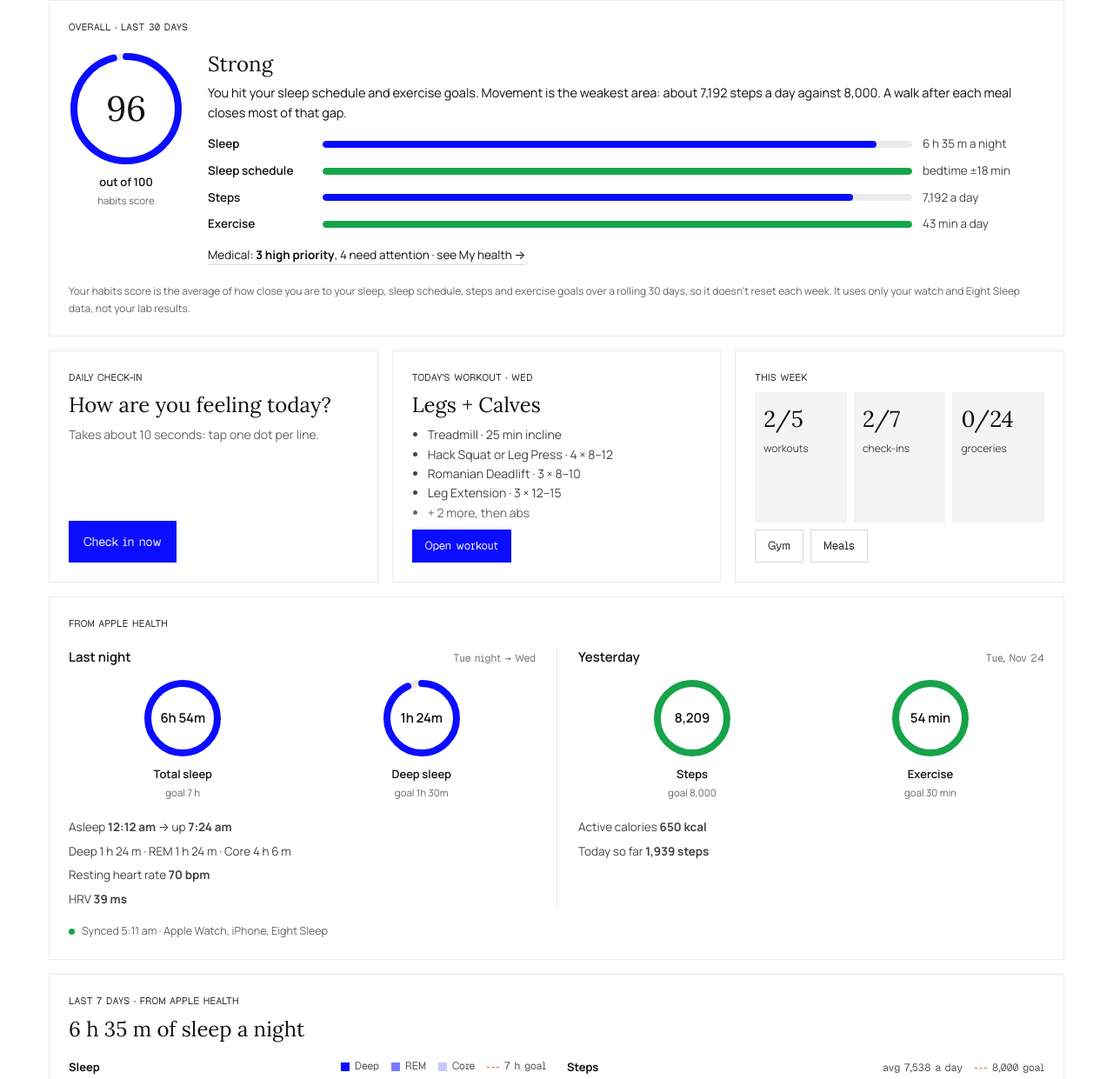
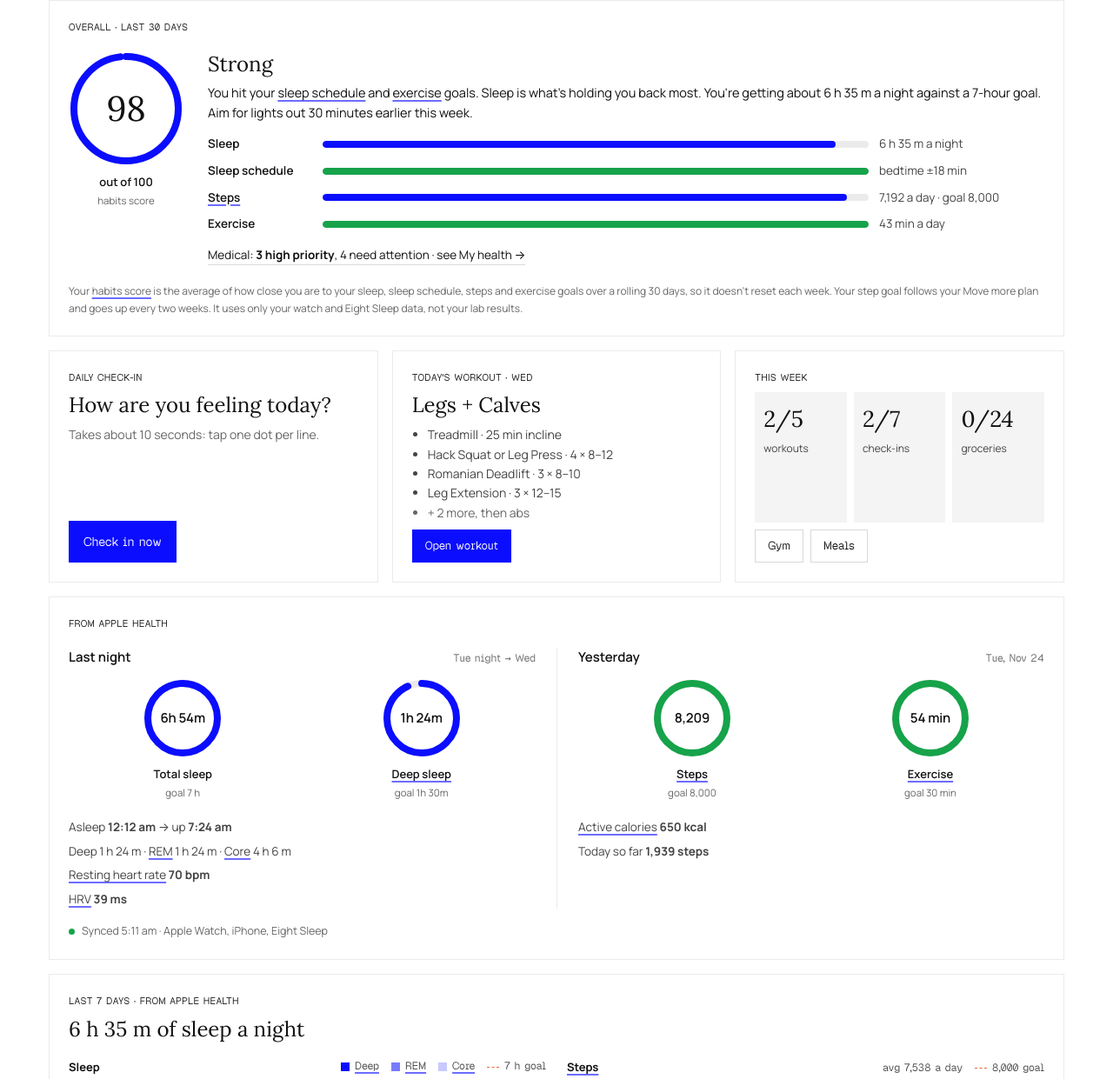
Before and after one commit to Dangurra/health-dashboard-demo, a website: page index.html in a window 1280 px wide. Shown: the part 229-1470 px from the top of the page at 87% size. Drawn offline with Linux system fonts and the light colour scheme.

Commit message:
Step goal follows the Move more plan; hover explanations for the new cards
- Step goal ramps with the plan (starts low, +1 step every two weeks)
  instead of a flat number; the habits score scores each day against
  that day's goal
- New glossary entries (also in the glossary index): habits score, sleep
  schedule, REM, core sleep, daily steps, exercise minutes, active calories,
  breathing rate
- Overall, Apple Health, Last 7 days and Data sources cards now get the same
  hover/tap explanations as the rest of the app

Co-Authored-By: Claude Opus 5.5 <noreply@anthropic.com>

```diff
--- a/index.html
+++ b/index.html
@@ -732,7 +732,7 @@ nav.tabs a:not([aria-current=page]):hover,.subtabs button:not([aria-selected=tru
 .eval-body{flex:1;min-width:0}
 @media (max-width:640px){.eval{flex-direction:column;align-items:center;gap:14px}.eval-body{width:100%}}
 .eval-rows{display:grid;gap:9px}
-.eval-row{display:grid;grid-template-columns:120px 1fr 140px;gap:12px;align-items:center;font-size:13.5px}
+.eval-row{display:grid;grid-template-columns:120px 1fr 190px;gap:12px;align-items:center;font-size:13.5px}
 @media (max-width:640px){.eval-row{grid-template-columns:1fr auto;gap:5px 12px}.eval-row .bar{grid-column:1/-1;grid-row:2}.eval-row .v{text-align:right;font-size:12.5px}.eval-score .ring small{display:none}}
 .eval-row .n{font-weight:600}
 .eval-row .v{color:var(--ink-2)}
@@ -1262,7 +1262,7 @@ function renderSyncCard(){
     [n&&n.deep!=null?n.deep/1.5:0, n&&n.deep!=null?hm(n.deep):'—', 'Deep sleep', 'goal 1h 30m'],
   ];
   const dayRings=[
-    [ys.steps!=null?ys.steps/STEP_GOAL:0, ys.steps!=null?Math.round(ys.steps).toLocaleString():'—', 'Steps', `goal ${STEP_GOAL.toLocaleString()}`],
+    [ys.steps!=null?ys.steps/stepGoal(yest):0, ys.steps!=null?Math.round(ys.steps).toLocaleString():'—', 'Steps', `goal ${stepGoal(yest).toLocaleString()}`],
     [ys.exercise!=null?ys.exercise/30:0, ys.exercise!=null?`${Math.round(ys.exercise)} min`:'—', 'Exercise', 'goal 30 min'],
   ];
   const nightInfo=[
@@ -1291,13 +1291,20 @@ function renderSyncCard(){
     </div>
     <p class="sync-line ${age&&age.stale?'stale':''}"><i></i>${age?(age.stale?`Last sync ${age.when}. Your phone sends new data whenever it's unlocked.`:`Synced ${age.when}`):'Not synced yet'}${src.length?` · ${esc(src.join(', '))}`:''}</p>`;
 }
-const STEP_GOAL = 8000;
+// Follows the 'Move more' plan: 7,000 to start, +500 every two weeks, up to 10,000
+const STEP_PLAN = {base:7000, step:500, every:14, cap:10000};
+function stepGoal(d){
+  let st; try{ st=wtGoal.startDate; }catch(e){}
+  if(!st) return STEP_PLAN.cap;
+  const n=Math.floor((new Date((d||dayISO(Date.now()))+'T12:00:00')-new Date(st+'T12:00:00'))/864e5);
+  return Math.min(STEP_PLAN.cap, STEP_PLAN.base+Math.max(0,Math.floor(n/STEP_PLAN.every))*STEP_PLAN.step);
+}
 const hm = h => { const m=Math.round(h*60); return `${Math.floor(m/60)}h ${String(m%60).padStart(2,'0')}m`; };
 function ring(p, val, label, goal, size){
   size=size||92; const r=size/2-6, c=2*Math.PI*r, f=Math.max(0,Math.min(1,p||0));
   const cls = !p ? 'none' : f>=1 ? 'full' : f>=0.7 ? 'near' : 'low';
-  return `<div class="ring ${cls}" role="img" aria-label="${esc(label)}: ${esc(val)}, ${Math.round((p||0)*100)}% of ${esc(goal)}">
-    <svg viewBox="0 0 ${size} ${size}" width="${size}" height="${size}" aria-hidden="true"><circle class="trk" cx="${size/2}" cy="${size/2}" r="${r}"/><circle class="arc" cx="${size/2}" cy="${size/2}" r="${r}" stroke-dasharray="${(c*f).toFixed(1)} ${c.toFixed(1)}" transform="rotate(-90 ${size/2} ${size/2})"/></svg>
+  return `<div class="ring ${cls}">
+    <svg viewBox="0 0 ${size} ${size}" width="${size}" height="${size}" role="img" aria-label="${esc(label)}: ${esc(val)}, ${Math.round((p||0)*100)}% of ${esc(goal)}"><circle class="trk" cx="${size/2}" cy="${size/2}" r="${r}"/><circle class="arc" cx="${size/2}" cy="${size/2}" r="${r}" stroke-dasharray="${(c*f).toFixed(1)} ${c.toFixed(1)}" transform="rotate(-90 ${size/2} ${size/2})"/></svg>
     <b>${esc(val)}</b><span>${esc(label)}</span><small>${esc(goal)}</small></div>`;
 }
 function renderEval(){
@@ -1313,7 +1320,7 @@ function renderEval(){
   const areas=[
     sl.length>=3 && {k:'Sleep', p:clamp(mean(sl)/7), v:`${hrsMin(mean(sl))} a night`, fix:`Sleep is what's holding you back most. You're getting about ${hrsMin(mean(sl))} a night against a 7-hour goal. Aim for lights out 30 minutes earlier this week.`},
     spread!=null && {k:'Sleep schedule', p:clamp(1-(spread-0.5)/1.5), v:`bedtime ±${spread<1?Math.round(spread*60)+' min':spread.toFixed(1)+' h'}`, fix:`Your sleep schedule is the weakest area. Your bedtime typically swings by about ${hm(spread).replace(/^0h /,'')} from night to night. Pick one bedtime and keep it, even on weekends.`},
-    st.length>=3 && {k:'Steps', p:clamp(mean(st)/STEP_GOAL), v:`${Math.round(mean(st)).toLocaleString()} a day`, fix:`Movement is the weakest area: about ${Math.round(mean(st)).toLocaleString()} steps a day against ${STEP_GOAL.toLocaleString()}. A walk after each meal closes most of that gap.`},
+    st.length>=3 && {k:'Steps', p:clamp(mean(full.filter(d=>D[d].steps!=null).map(d=>D[d].steps/stepGoal(d)))), v:`${Math.round(mean(st)).toLocaleString()} a day · goal ${stepGoal().toLocaleString()}`, fix:`Movement is the weakest area: about ${Math.round(mean(st)).toLocaleString()} steps a day against your current goal of ${stepGoal().toLocaleString()}. A walk after each meal closes most of that gap.`},
     ex.length>=3 && {k:'Exercise', p:clamp(mean(ex)/30), v:`${Math.round(mean(ex))} min a day`, fix:`Exercise is the weakest area at ${Math.round(mean(ex))} minutes a day. Getting to all 5 gym days gets you past 30.`},
   ].filter(Boolean);
   const score=Math.round(mean(areas.map(a=>a.p))*100);
@@ -1332,7 +1339,7 @@ function renderEval(){
         ${iss.length?`<a class="eval-med" href="#health">Medical: ${hi?`<b>${hi} high priority</b>`:''}${hi&&mid?', ':''}${mid?`${mid} need${mid===1?'s':''} attention`:''}${!hi&&!mid?'nothing urgent':''} · see My health →</a>`:''}
       </div>
     </div>
-    <p class="muted" style="font-size:12px;margin:12px 0 0">Your habits score is the average of how close you are to your sleep, sleep schedule, steps and exercise goals over a rolling 30 days, so it doesn't reset each week. It uses only your watch and Eight Sleep data, not your lab results.</p>`;
+    <p class="muted" style="font-size:12px;margin:12px 0 0">Your habits score is the average of how close you are to your sleep, sleep schedule, steps and exercise goals over a rolling 30 days, so it doesn't reset each week. Your step goal follows your Move more plan and goes up every two weeks. It uses only your watch and Eight Sleep data, not your lab results.</p>`;
 }
 const wkDays = () => [...Array(7)].map((_,i)=>dayISO(Date.now()-(6-i)*864e5));
 const dowOf = d => new Date(d+'T12:00:00').toLocaleDateString('en-US',{weekday:'short'});
@@ -1354,7 +1361,7 @@ function renderWeekCard(){
     const segs=n.sleep==null?[]:hasStages?[['s-core',+n.core||0],['s-rem',+n.rem||0],['s-deep',+n.deep||0]]:[['s-core',+n.sleep]];
     return {x:dowOf(d), label:n.sleep!=null?(+n.sleep).toFixed(1):null, segs, title:n.sleep!=null?`${fmtD(d)}: ${hrsMin(n.sleep)} asleep`:`${fmtD(d)}: no sleep data`}; });
   const stepDays=days.filter(d=>D[d]&&D[d].steps!=null), full=stepDays.filter(d=>d!==today), avgSteps=mean(full.map(d=>+D[d].steps));
-  const maxSt=Math.max(STEP_GOAL*1.15,...stepDays.map(d=>+D[d].steps*1.12));
+  const SG=stepGoal(), maxSt=Math.max(SG*1.15,...stepDays.map(d=>+D[d].steps*1.12));
   const stepCols=days.map(d=>{ const v=D[d]&&D[d].steps; return {x:d===today?'Today':dowOf(d), label:v!=null?(v>=1000?(v/1000).toFixed(1)+'k':String(Math.round(v))):null, segs:v!=null?[[d===today?'s-steps part':'s-steps',+v]]:[], title:v!=null?`${fmtD(d)}: ${Math.round(v).toLocaleString()} steps${d===today?' so far':''}`:''}; });
   const beds=nights.map(d=>D[d].bed).filter(v=>v!=null).map(Number), ex=full.map(d=>D[d].exercise).filter(v=>v!=null).map(Number),
         act=full.map(d=>D[d].active).filter(v=>v!=null).map(Number), resp=days.map(d=>D[d]&&D[d].resp).filter(v=>v!=null).map(Number);
@@ -1363,7 +1370,7 @@ function renderWeekCard(){
   const tips=[];
   if(beds.length>=4 && Math.max(...beds)-Math.min(...beds)>=2) tips.push(`Your bedtime moved around by ${Math.round(Math.max(...beds)-Math.min(...beds))} hours this week (${clockOf(Math.min(...beds))} to ${clockOf(Math.max(...beds))}). Going to bed at the same time each night is one of the easiest ways to get more deep sleep.`);
   if(nights.length>=4 && short>=nights.length-1) tips.push(`${short} of ${nights.length} nights were under 7 hours. Short sleep raises blood pressure, triglycerides and appetite, so it works against your other goals.`);
-  if(avgSteps!=null && avgSteps<STEP_GOAL) tips.push(`You're averaging ${Math.round(avgSteps).toLocaleString()} steps, about ${Math.round((STEP_GOAL-avgSteps)/100)*100} short of ${STEP_GOAL.toLocaleString()}. A 15-minute walk after dinner adds roughly 1,800 steps.`);
+  if(avgSteps!=null && avgSteps<SG) tips.push(`You're averaging ${Math.round(avgSteps).toLocaleString()} steps, about ${Math.round((SG-avgSteps)/100)*100} short of your current goal of ${SG.toLocaleString()}. A 15-minute walk after dinner adds roughly 1,800 steps.`);
   const stats=[
     [beds.length?clockOf(mean(beds)):'—','average bedtime'],
     [ex.length?`${Math.round(mean(ex))} min`:'—','exercise a day'],
@@ -1374,7 +1381,7 @@ function renderWeekCard(){
     <div class="big">${avgSleep!=null?`${hrsMin(avgSleep)} of sleep a night`:'No sleep recorded this week'}</div>
     <div class="wk-grid">
       <div><div class="wk-h"><b>Sleep</b><span class="legend" style="margin:0"><span><i class="lg s-deep"></i>Deep</span><span><i class="lg s-rem"></i>REM</span><span><i class="lg s-core"></i>Core</span><span><i class="gl"></i>7 h goal</span></span></div>${barChart(sleepCols,maxS,7,'7 h')}</div>
-      <div><div class="wk-h"><b>Steps</b><span class="legend" style="margin:0">${avgSteps!=null?`<span>avg ${Math.round(avgSteps).toLocaleString()} a day</span>`:''}<span><i class="gl"></i>${STEP_GOAL.toLocaleString()} goal</span></span></div>${barChart(stepCols,maxSt,STEP_GOAL,(STEP_GOAL/1000)+'k goal')}</div>
+      <div><div class="wk-h"><b>Steps</b><span class="legend" style="margin:0">${avgSteps!=null?`<span>avg ${Math.round(avgSteps).toLocaleString()} a day</span>`:''}<span><i class="gl"></i>${SG.toLocaleString()} goal</span></span></div>${barChart(stepCols,maxSt,SG,'')}</div>
     </div>
     <div class="wt-stats" style="margin:16px 0 0">${stats.map(([b,l])=>`<div><b>${esc(b)}</b><span>${esc(l)}</span></div>`).join('')}</div>
     ${tips.length?`<p style="margin:14px 0 0;font-size:14px">💡 ${esc(tips[0])}</p>`:''}`;
@@ -1678,6 +1685,14 @@ const GLOSS = [
  [`Walking heart rate`, `Activity & sleep`, `Your average heart rate during everyday walking. When it falls over time, fitness is improving.`, `About 111 bpm (last 90 days).`, `warning`],
  [`Cardio fitness (VO₂ max)`, `Activity & sleep`, `How well your body uses oxygen during exercise. It is one of the strongest predictors of long-term health. Apple Watch estimates it during outdoor walks and runs, and alerts you when it is low for your age.`, `Your Watch sent a "Low Cardio Fitness" alert in Aug 2025.`, `warning`],
  [`Deep sleep`, `Activity & sleep`, `The most restorative sleep stage, when the body repairs tissue and resets blood sugar and appetite hormones. Short sleep cuts deep sleep first.`, `About 1.2 h/night, down from about 1.6 h in 2022.`, `warning`],
+ [`Habits score`, `Your scores`, `A 0–100 summary of your day-to-day habits over a rolling 30 days. It averages four parts equally: sleep (hours against 7), sleep schedule (how steady your bedtime is), steps (against your plan's goal for each day) and exercise (minutes against 30). Each part is capped at 100%, so beating one goal can't hide another. It uses only your watch and Eight Sleep data, never your lab results.`, ``, ``],
+ [`Sleep schedule (bedtime consistency)`, `Activity & sleep`, `How much your bedtime moves from night to night, measured as the typical swing (standard deviation). Within ±30 minutes scores full marks, and ±2 hours or more scores zero. A steady bedtime keeps your body clock in sync, which improves deep sleep, mood, appetite and blood sugar, even when total hours stay the same.`, ``, ``],
+ [`REM sleep`, `Activity & sleep`, `The dreaming stage, when the brain sorts memories and processes emotions. It comes in longer stretches toward morning, so cutting sleep short or waking early loses REM first. Adults usually get about 1.5–2 hours, roughly 20–25% of the night.`, ``, ``],
+ [`Core sleep`, `Activity & sleep`, `Apple's name for light sleep (stages N1–N2). It's most of the night, usually about half or more. It's still useful sleep: the body lowers heart rate and temperature, and the brain moves between deep and REM sleep through it.`, ``, ``],
+ [`Daily steps`, `Activity & sleep`, `Every step your iPhone or Apple Watch counts in a day. Steps are the simplest measure of everyday movement. More daily walking lowers triglycerides, blood sugar and blood pressure, and raises HDL. Your plan starts at 7,000 a day and adds 500 every two weeks, up to 10,000. Today's step goal follows that plan, so it goes up as you do.`, ``, ``],
+ [`Exercise minutes`, `Activity & sleep`, `Minutes your Apple Watch counted as brisk activity: about the effort of a fast walk or harder. 30 minutes a day (150 a week) is the standard heart-health target. Gym workouts and incline treadmill walks both count.`, ``, ``],
+ [`Active calories`, `Activity & sleep`, `Calories you burned by moving, on top of what your body burns at rest. Apple Watch estimates it from your heart rate and motion. It's useful for comparing days, but not exact enough to count against what you eat.`, ``, ``],
+ [`Breathing rate (asleep)`, `Activity & sleep`, `Breaths per minute while you sleep, measured by Eight Sleep and Apple Watch. A normal adult rate is about 12–20. It stays very steady for each person, so a jump of 2–3 breaths above your usual can be an early sign of illness, poor recovery or a breathing problem during sleep.`, ``, ``],
 
  // History
  [`Allergic rhinitis`, `History & other findings`, `Hay fever: sneezing, congestion and a runny nose from allergies, often worse in spring.`, `Seasonal since 2014. You take cetirizine as needed.`, `info`],
@@ -2384,6 +2399,7 @@ function renderToday(){
   $('#t-week').innerHTML = `<span class="eyebrow">This week</span><div class="stat3 grow"><div><b>${gd}/5</b><span>workouts</span></div><div><b>${wk}/7</b><span>check-ins</span></div><div><b>${shopGot}/${shopAll}</b><span>groceries</span></div></div><div class="actions"><a class="btn ghost sm" href="#gym" style="text-decoration:none">Gym</a><a class="btn ghost sm" href="#meals" style="text-decoration:none">Meals</a></div>`;
   $('#t-prio').innerHTML = `<span class="eyebrow">Top priorities</span>${issues.slice(0,4).map((i,k)=>`<a class="prio-row" href="#health" data-issue="${k}"><span class="pill ${i.s}" style="flex:none"><i></i>${sLabel[i.s]}</span><div><div class="prio-t">${i.t}</div><div class="prio-m">${i.m}</div></div></a>`).join('')}<div class="actions" style="margin-top:4px"><a class="btn ghost sm" href="#health" style="text-decoration:none">See all ${issues.length} issues</a></div>`;
   $('#t-next').innerHTML = `<span class="eyebrow">Coming up</span>${tl.slice(0,3).map(([w,t])=>`<div style="font-size:14px;padding:6px 0;border-top:1px solid var(--grid)"><div style="font-weight:600">${w}</div><div class="muted">${t.replace(/<[^>]+>/g,'')}</div></div>`).join('')}<div class="actions"><a class="btn ghost sm" href="#health" data-anchor="followups" style="text-decoration:none">All follow-ups</a></div>`;
+  if(window.glossDecorate) window.glossDecorate();
 }
 document.addEventListener('click', e=>{
   const a=e.target.closest('[data-act="checkin"]'); if(a){ openCheckin(); return; }
@@ -2437,7 +2453,15 @@ setTimeout(()=>{
     ['HRV (heart rate variability)', String.raw`\bHRV\b|heart rate variability`],
     ['Walking heart rate', String.raw`walking heart rate`],
     ['Cardio fitness (VO₂ max)', String.raw`cardio(?:vascular)? fitness|VO₂ max`],
-    ['Deep sleep', String.raw`deep sleep`],
+    ['Habits score', String.raw`habits score`],
+    ['Sleep schedule (bedtime consistency)', String.raw`sleep schedule|bedtime consistency`],
+    ['Deep sleep', String.raw`deep sleep|\bDeep\b`],
+    ['REM sleep', String.raw`\bREM\b`],
+    ['Core sleep', String.raw`core sleep|\bCore\b`],
+    ['Exercise minutes', String.raw`exercise minutes|\bExercise\b`],
+    ['Active calories', String.raw`active calories`],
+    ['Breathing rate (asleep)', String.raw`breathing rate|respiratory rate`],
+    ['Daily steps', String.raw`\bsteps\b`],
     ['Allergic rhinitis', String.raw`allergic rhinitis`],
     ['Appendectomy', String.raw`appendectomy`],
   ].filter(([t])=>G[t]);
@@ -2445,7 +2469,7 @@ setTimeout(()=>{
   const termFor = m => { for(let i=1;i<m.length;i++) if(m[i]!==undefined) return ALIAS[i-1][0]; };
 
   const ROOTS = ['#kpis','#issue-list','#bigpic','#tl','#trend-grid','#wear-grid','#diagnoses','#hist'];
-  const SKIP = 'svg,button,input,textarea,select,.term,.chart,.pill,#gl-pop,script,style,.acc-m,.kpi .note,.crit';
+  const SKIP = 'svg,button,input,textarea,select,.term,.chart,.pill,#gl-pop,script,style,.acc-m,.kpi .note,.crit,.eyebrow,.bars,.bar-x,.ring b,.ring small,.eval-row .v,.eval-med,.big';
   const blockOf = n => n.parentElement.closest('.card,details,.crit,.callout') || n.parentElement;
   function decorate(root){
     const used = new WeakMap(); // block -> Set(terms) so each term is underlined once per card
@@ -2469,6 +2493,9 @@ setTimeout(()=>{
     });
   }
   ROOTS.forEach(s=>{ const r=$(s); if(r) decorate(r); });
+  const doneRoots = new WeakSet(); // a card's first node changes whenever it re-renders
+  window.glossDecorate = () => ['#t-eval','#t-sync','#t-wk','#src-list'].forEach(s=>{ const r=$(s); if(!r || r.hidden || !r.firstChild || doneRoots.has(r.firstChild)) return; doneRoots.add(r.firstChild); decorate(r); });
+  window.glossDecorate();
 
   // popover
   const pop=document.createElement('div'); pop.id='gl-pop'; pop.setAttribute('role','dialog'); document.body.appendChild(pop);
```
